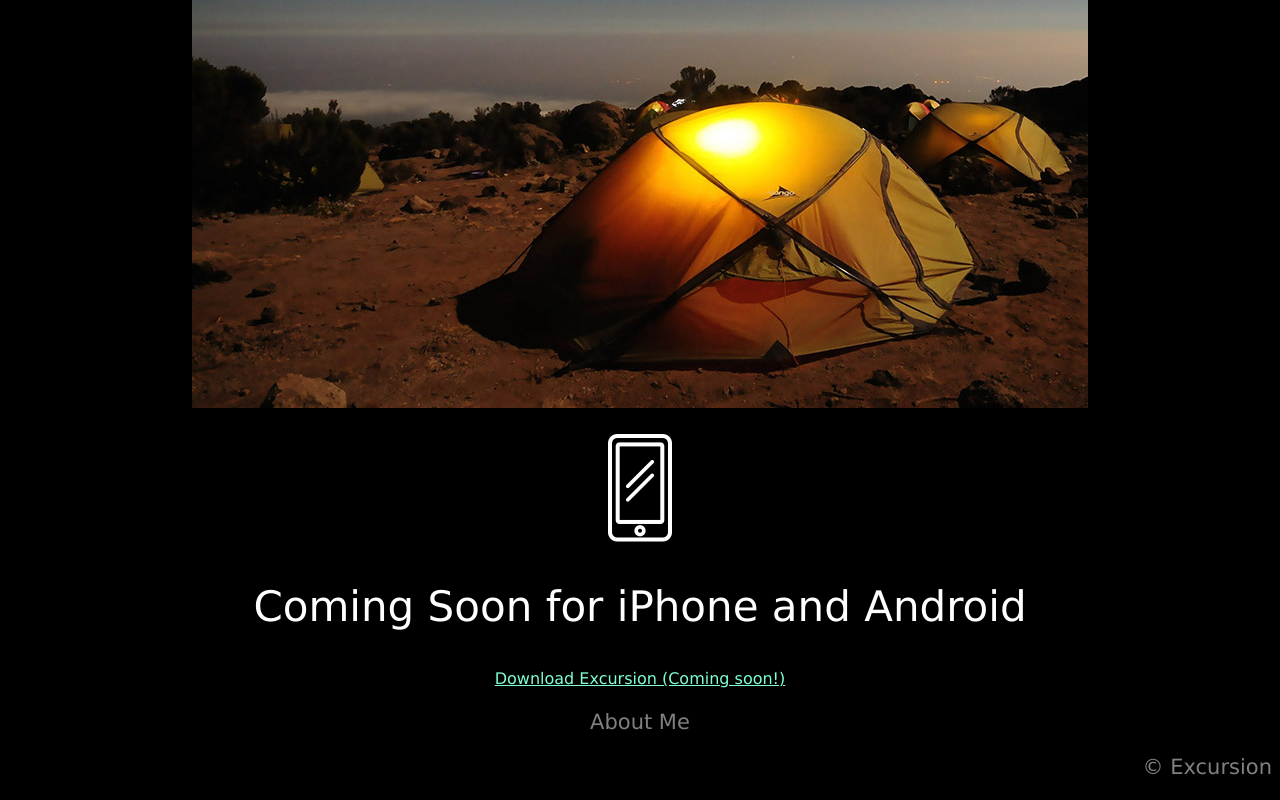
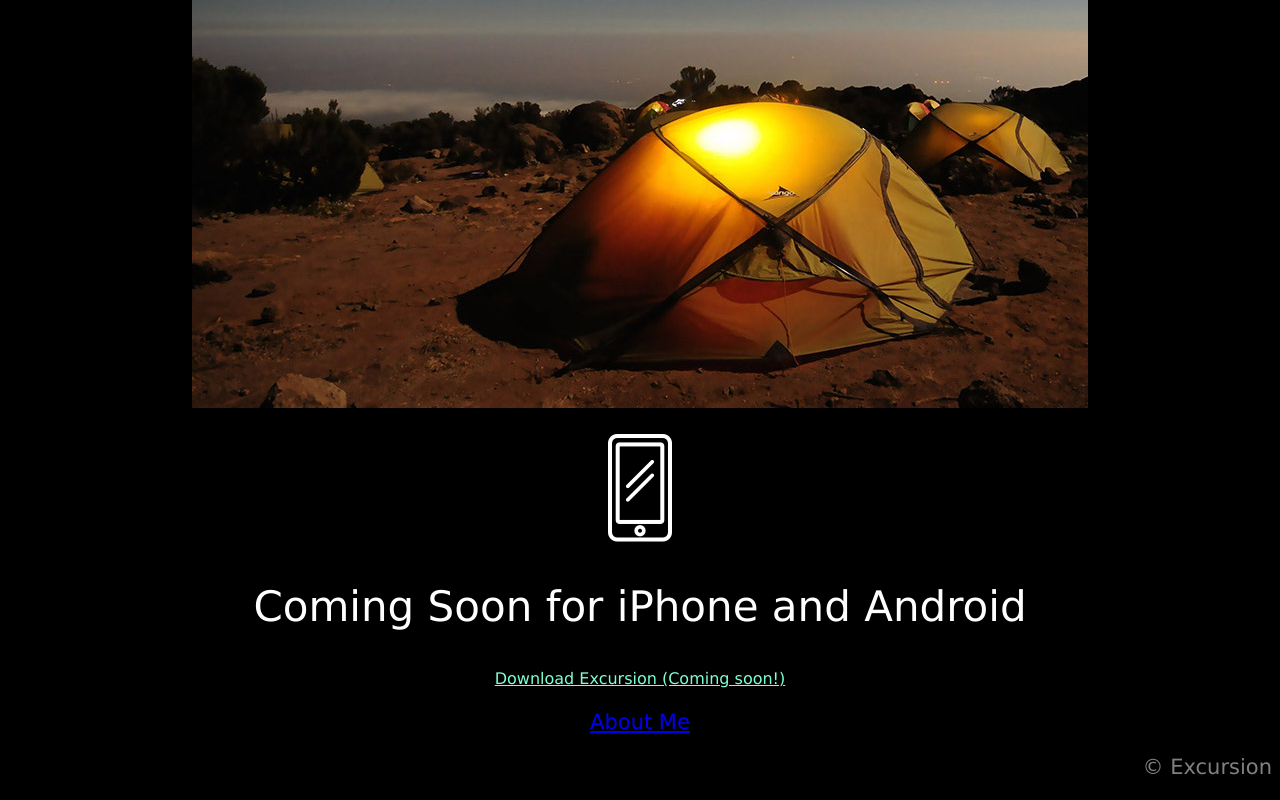
Before and after one commit to TechShareit/webpage, a plain HTML site: page index.html in a window 1280 px wide. Shown: the part 607-1407 px from the top of the page. Drawn offline with Linux system fonts and the light colour scheme.

Commit message:
bug fixed

```diff
--- a/index.html
+++ b/index.html
@@ -26,7 +26,7 @@
     <p><a class="cta" href="#">Download Excursion (Coming soon!)</a></p>
 
     <!-- Footer -->
-   <p> <a href = "aboutme.html"> </a>About Me </p>
+   <p> <a href = "aboutme.html">About Me </a></p>
     <div class="footer">
       <p>&copy; Excursion</p>
     </div>
```
